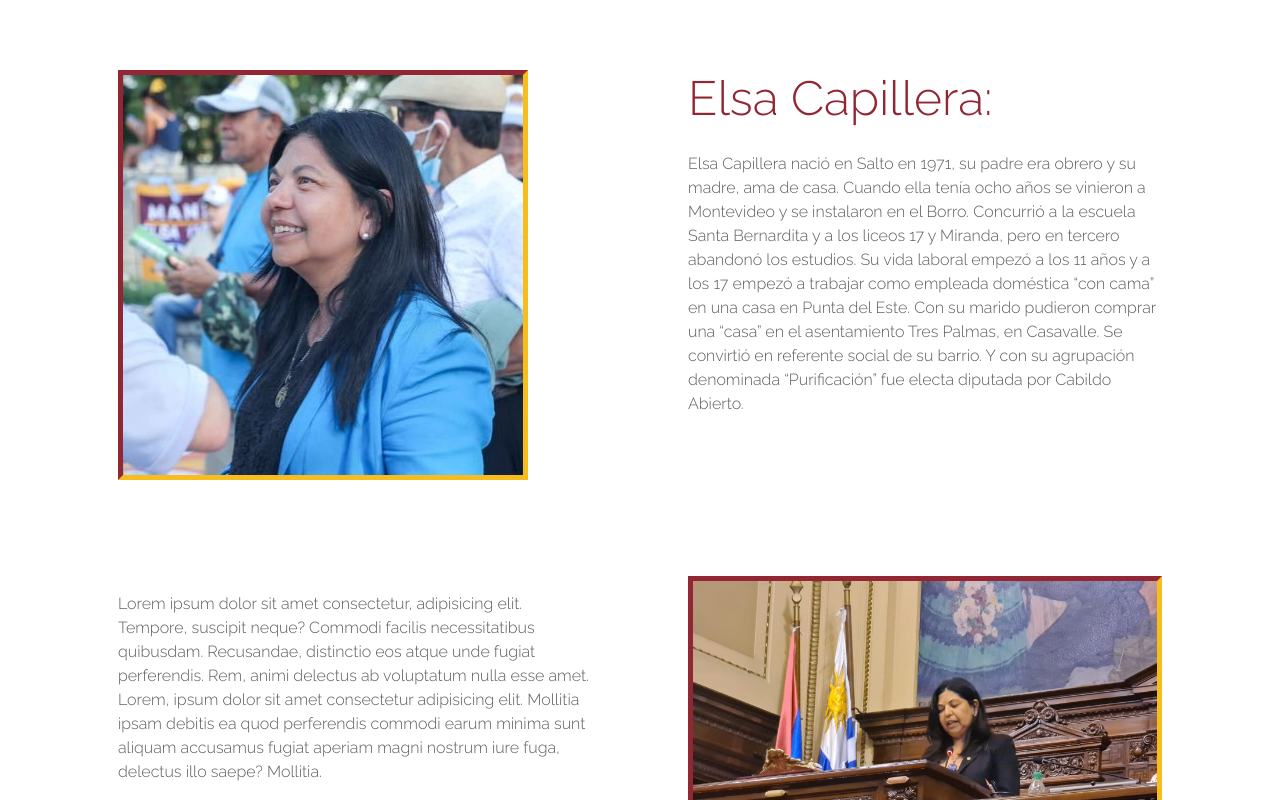
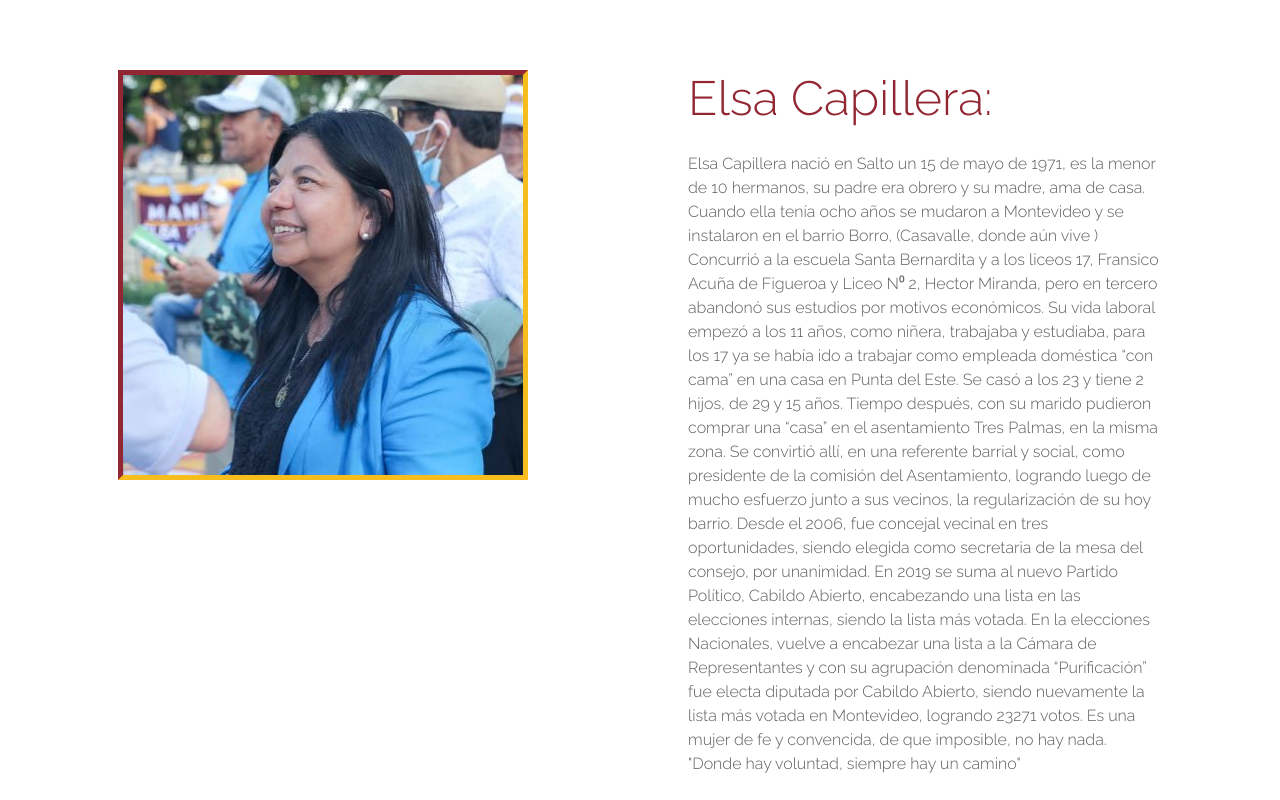
Before and after one commit to juanfonseca09/vicente, a React (Vite) app: page /elsa in a window 1280 px wide. Shown: the part 1260-2060 px from the top of the page. Built offline with nearby package versions, Linux system fonts and the light colour scheme.

Commit message:
Update Elsa.jsx

```diff
--- a/src/components/Elsa.jsx
+++ b/src/components/Elsa.jsx
@@ -13,13 +13,26 @@ export const Elsa = () => {
             </Col>
             <Col md={6} className="p-5">
               <h2 className="display-5">Elsa Capillera:</h2>
-              <p className='py-3 text-muted'>Elsa Capillera nació en Salto en 1971, su padre era obrero y su madre, ama de casa. Cuando ella tenía ocho años se vinieron a Montevideo y se instalaron en el Borro.
-Concurrió a la escuela Santa Bernardita y a los liceos 17 y Miranda, pero en tercero abandonó los estudios.
-Su vida laboral empezó a los 11 años y a los 17 empezó a trabajar como empleada doméstica “con cama” en una casa en Punta del Este.
-Con su marido pudieron comprar una “casa” en el asentamiento Tres Palmas, en Casavalle. Se convirtió en referente social de su barrio. Y con su agrupación denominada “Purificación” fue electa diputada por Cabildo Abierto.</p>
+              <p className='py-3 text-muted'>Elsa Capillera nació en Salto un 15 de mayo de  1971, es la menor de 10 hermanos, su padre era obrero y su madre, ama de casa.
+ Cuando ella tenía ocho años se mudaron a Montevideo y se instalaron en el barrio Borro, (Casavalle, donde aún vive )
+ Concurrió a la escuela Santa Bernardita y a los liceos 17, Fransico Acuña de Figueroa y  Liceo N⁰ 2, Hector Miranda, pero en tercero abandonó sus estudios por motivos económicos.
+Su vida laboral empezó a los 11 años, como niñera, trabajaba y estudiaba, para los 17 ya  se había ido a trabajar como empleada doméstica “con cama” en una casa en Punta del Este.
+Se casó a los 23 y tiene 2 hijos, de 29 y 15 años.
+Tiempo después, con su marido pudieron comprar una “casa” en el asentamiento Tres Palmas, en la misma zona.
+Se convirtió allí, en una referente barrial y social, como presidente de la comisión del Asentamiento, logrando luego de mucho esfuerzo junto a sus vecinos, la regularización de su hoy barrio.
+Desde el 2006, fue concejal vecinal en tres oportunidades, siendo elegida como secretaria de la mesa del consejo, por unanimidad.
+En 2019 se suma al nuevo Partido Político, Cabildo Abierto, encabezando una lista en las elecciones internas, siendo la lista más votada.
+En la elecciones Nacionales, vuelve a encabezar una lista a la Cámara de Representantes y con su agrupación denominada “Purificación” fue electa diputada por Cabildo Abierto, siendo nuevamente la lista más votada en Montevideo, logrando 23271 votos.
+Es una mujer de fe y convencida, de que  imposible, no hay nada.
+"Donde hay voluntad, siempre hay un camino"</p>
             </Col>
             <Col md={6} className="p-5">
-              <p className='py-3 text-muted'>Lorem ipsum dolor sit amet consectetur, adipisicing elit. Tempore, suscipit neque? Commodi facilis necessitatibus quibusdam. Recusandae, distinctio eos atque unde fugiat perferendis. Rem, animi delectus ab voluptatum nulla esse amet. Lorem, ipsum dolor sit amet consectetur adipisicing elit. Mollitia ipsam debitis ea quod perferendis commodi earum minima sunt aliquam accusamus fugiat aperiam magni nostrum iure fuga, delectus illo saepe? Mollitia.</p>
+              <p className='py-3 text-muted'>Actividad Parlamentaria de Elsa Capillera:
+Año 2020 Ingresó a la Cámara de Representantes
+Año 2021 es elegida Primer Vicepresidente  de Cámara, y también ocupó la Presidencia de la Comisión de Vivienda y Ordenamiento Territorial de la Cámara de Diputados.
+Año 2022 Ocupa la Vicepresidencia de la Comisión de Seguridad y Convivencia Ciudadana de la misma cámara.
+Año 2023 fue elegida Presidente de la Comisión especial de Cooperativismo.
+Durante esta legislatura ha presentado diversos proyectos de ley, proyectos de resolucion asi como pedidos de informes que se pueden observar en el cuadro "proyectos presentados".</p>
             </Col>
             <Col md={6} className="p-5">
               <img src="./elsa2.jpeg" className='img-fluid' alt="Elsa 2"/>
```
